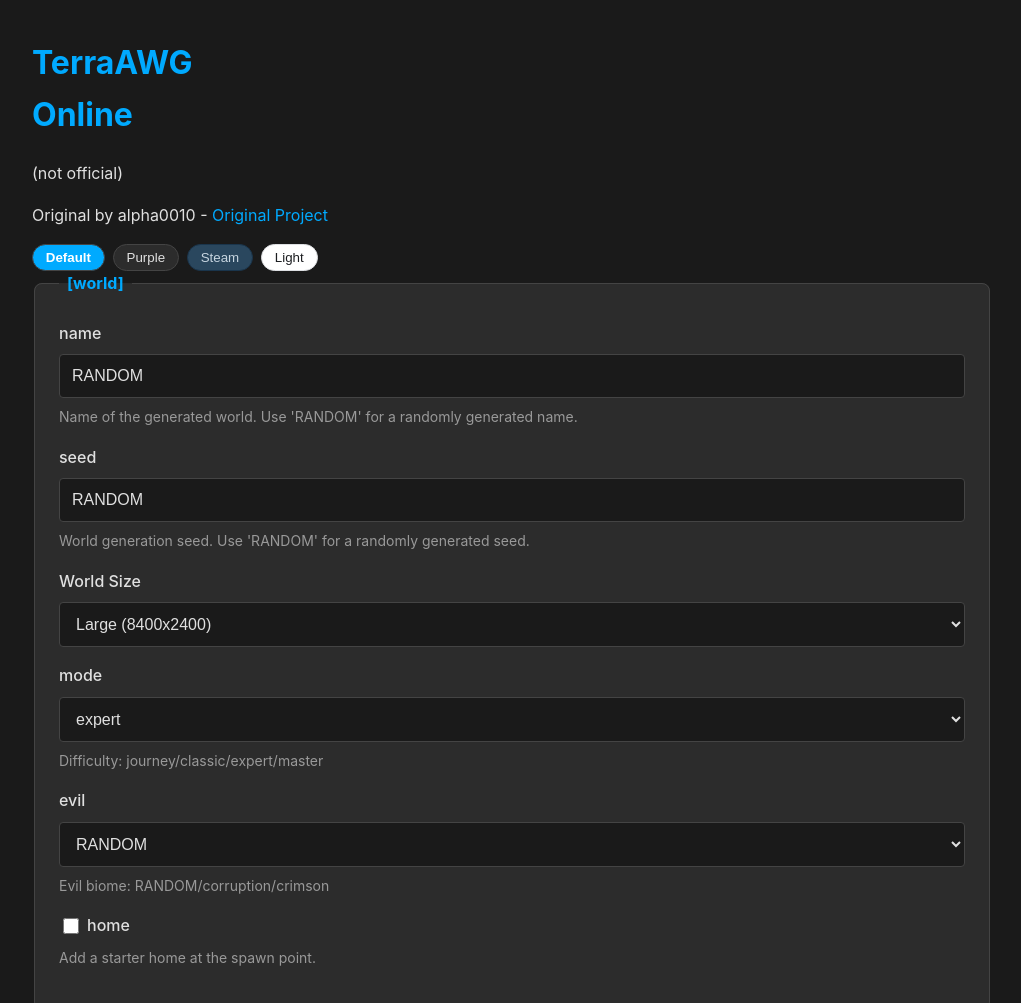
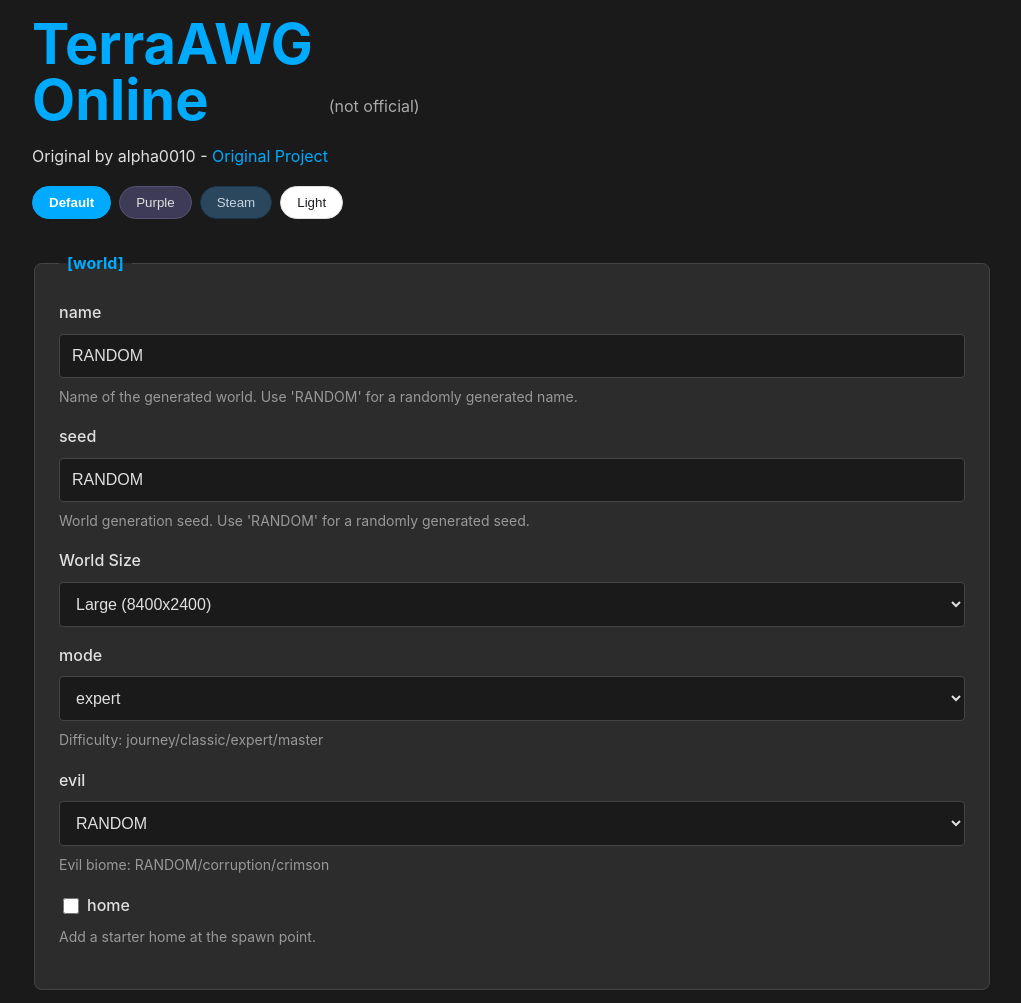
Before and after one commit to ENUSSOUL001/TerraContent, a plain HTML site: page Terra/public/index.html in a window 1280 px wide. Shown: the top 1003 px of the page, without its empty margins (128-1149 px from the left). Drawn offline with Linux system fonts and the light colour scheme.

Commit message:
Update style.css

```diff
--- a/Terra/public/style.css
+++ b/Terra/public/style.css
@@ -13,7 +13,10 @@
     --transition-speed: 0.3s;
 }
 [data-theme="purple"] {
+    --bg-color: #2c2a3e;
+    --surface-color: #3e3b56;
     --primary-color: #9b59b6;
+    --border-color: #565273;
     --inset-shadow-color: #c39bd3;
     --button-bg: #8e44ad;
     --shadow-color-1: #5b2c6f;
@@ -39,6 +42,7 @@
     --inset-shadow-color: #5c8bee;
     --button-bg: #4162a8;
     --shadow-color-1: #1f3053;
+    --shadow-color-2: #333;
 }
 body {
     font-family: var(--font-family);
@@ -49,24 +53,27 @@
     line-height: 1.6;
     transition: background-color var(--transition-speed), color var(--transition-speed);
 }
-header, main { max-width: 960px; margin: 0 auto; padding: 0 1rem; }
-h1 { color: var(--primary-color); display: flex; align-items: center; }
-h1 .subtitle { font-size: 0.5em; font-weight: normal; color: var(--subtitle-color); vertical-align: middle; margin-left: 0.5rem; }
-h2 { border-bottom: 1px solid var(--border-color); padding-bottom: 0.5rem; }
+.header-content { max-width: 960px; margin: 0 auto 2rem; padding: 0 1rem; }
+.header-content .title-group { display: flex; align-items: flex-end; gap: 1rem; margin-bottom: 1rem; }
+.title-group h1 { line-height: 1; margin: 0; font-size: clamp(2rem, 6vw, 3.5rem); color: var(--primary-color); }
+.title-group .subtitle { font-size: clamp(0.8rem, 2vw, 1rem); font-weight: normal; color: var(--subtitle-color); padding-bottom: 0.5rem; }
+.meta-group p { margin: 0 0 1rem 0; }
+main { max-width: 960px; margin: 0 auto; padding: 0 1rem; }
 a { color: var(--primary-color); text-decoration: none; }
 a:hover { text-decoration: underline; }
-#theme-switcher { display: flex; gap: 0.5rem; margin-top: 1rem; }
+#theme-switcher { display: flex; flex-wrap: wrap; gap: 0.5rem; }
 .theme-button {
-    padding: 0.3rem 0.8rem;
+    padding: 0.5rem 1rem;
     border: 1px solid var(--border-color);
     background-color: var(--surface-color);
     color: var(--text-color);
     border-radius: 20px;
     cursor: pointer;
+    font-weight: 500;
     transition: all var(--transition-speed);
 }
-.theme-button:hover { background-color: var(--primary-color); color: #fff; }
-.theme-button.active { background-color: var(--primary-color); color: #fff; font-weight: bold; }
+.theme-button:hover { border-color: var(--primary-color); }
+.theme-button.active { background-color: var(--primary-color); color: #fff; font-weight: bold; border-color: var(--primary-color); }
 form { display: flex; flex-direction: column; gap: 1.5rem; }
 fieldset {
     border: 1px solid var(--border-color);
@@ -126,6 +133,12 @@
     box-shadow: inset 0 1px 10px 1px var(--inset-shadow-color), 0 1px 0 var(--border-color), 0 2px 0 var(--shadow-color-1), 0 4px 3px 0 var(--shadow-color-2);
     transform: translateY(4px);
 }
+.button-44:disabled {
+    cursor: not-allowed;
+    opacity: 0.7;
+    transform: translateY(2px);
+    box-shadow: inset 0 1px 10px 1px var(--inset-shadow-color), 0 1px 0 var(--border-color), 0 4px 0 var(--shadow-color-1), 0 6px 3px 0 var(--shadow-color-2);
+}
 #status-section { margin-top: 3rem; }
 #jobs-container { display: flex; flex-direction: column; gap: 1rem; }
 .job-card {
@@ -141,6 +154,8 @@
 .job-card h3 { margin: 0 0 0.5rem 0; }
 .job-card p { margin: 0; }
 .job-card .status-text { font-weight: bold; }
+details { margin-top: 1rem; }
+summary { cursor: pointer; color: var(--primary-color); }
 .job-card pre {
     background-color: var(--bg-color);
     padding: 0.5rem;
@@ -149,7 +164,10 @@
     word-break: break-all;
     max-height: 200px;
     overflow-y: auto;
-    margin-top: 1rem;
+    margin-top: 0.5rem;
     font-size: 0.8rem;
 }
 .hidden { display: none !important; }
+@media (min-width: 1400px) {
+  .header-content, main { max-width: 1200px; }
+}
```
